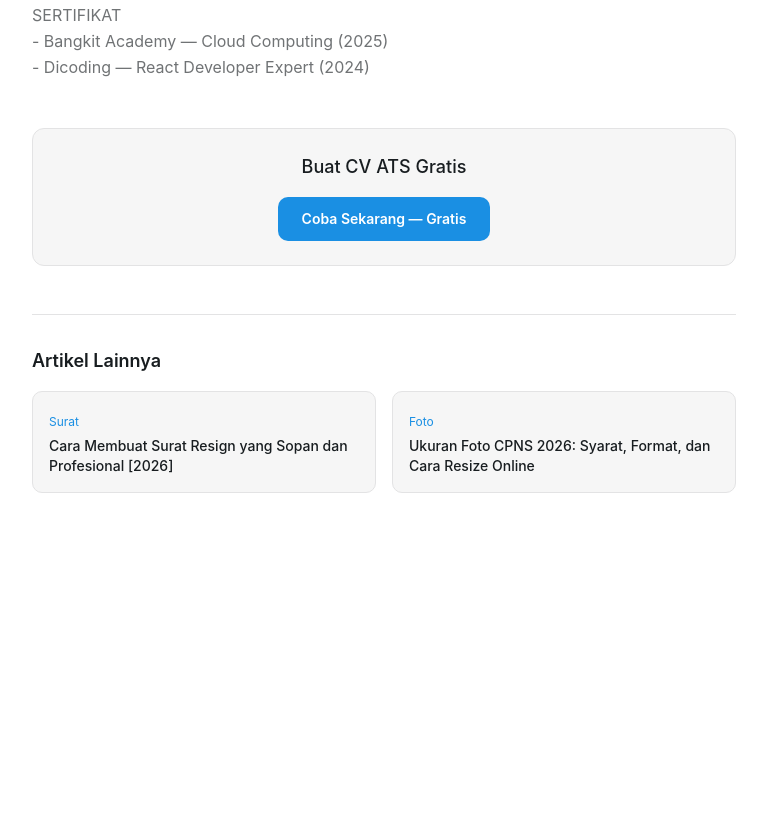
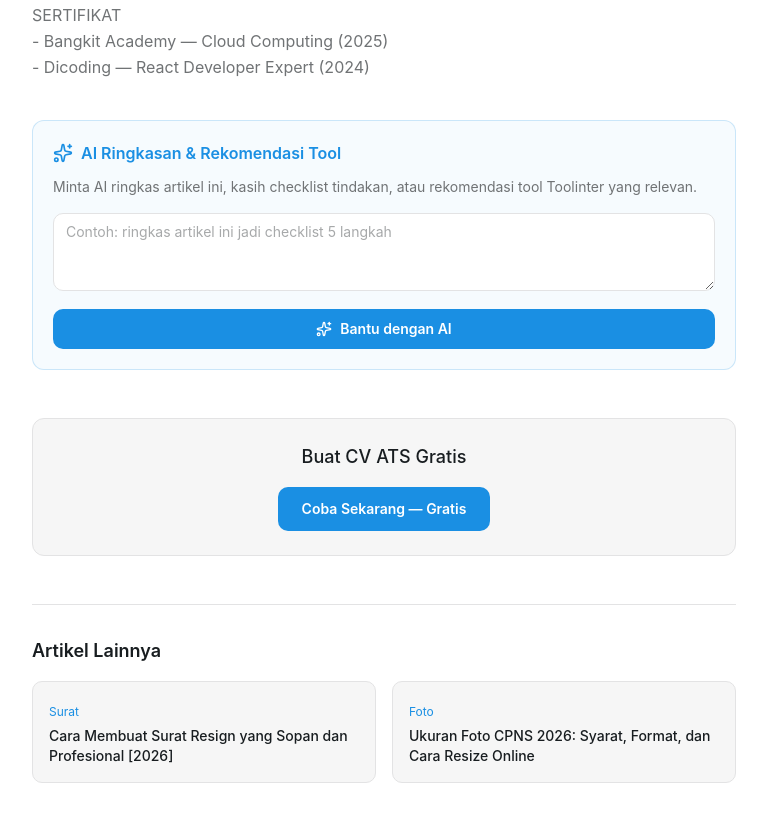
Before and after one commit to creativealip-rgb/toolinter, a Next.js app: page /blog/cara-buat-cv-ats in a window 1280 px wide. Shown: the part 2280-3101 px from the top of the page, without its empty margins (256-1023 px from the left). Before the commit the page ends 2821 px from the top, so only its background shows below. Built offline with nearby package versions, Linux system fonts and the light colour scheme.

Commit message:
Add AI blog helper and polish surat AI

```diff
--- a/src/app/blog/[slug]/page.tsx
+++ b/src/app/blog/[slug]/page.tsx
@@ -3,6 +3,7 @@ import Link from "next/link";
 import { notFound } from "next/navigation";
 import { blogPosts, getBlogPost, getAllSlugs } from "@/data/blog";
 import { ArrowLeft, Clock, Calendar, Tag } from "lucide-react";
+import AiInsightBox from "@/components/ai-insight-box";
 
 interface PageProps {
   params: Promise<{ slug: string }>;
@@ -96,6 +97,17 @@ export default async function BlogPostPage({ params }: PageProps) {
           ))}
         </div>
 
+        <div className="mt-10">
+          <AiInsightBox
+            title="AI Ringkasan & Rekomendasi Tool"
+            description="Minta AI ringkas artikel ini, kasih checklist tindakan, atau rekomendasi tool Toolinter yang relevan."
+            placeholder="Contoh: ringkas artikel ini jadi checklist 5 langkah"
+            buttonLabel="Bantu dengan AI"
+            context={`Artikel Toolinter:\nJudul: ${post.title}\nKategori: ${post.category}\nRingkasan: ${post.excerpt}\nCTA tool: ${post.ctaHref}\nIsi artikel:\n${post.content.map((section) => `${section.heading || ""}\n${section.paragraphs.join("\n")}`).join("\n\n")}`}
+            system="Kamu adalah asisten blog Toolinter. Ringkas artikel, buat checklist, dan rekomendasikan link tool internal yang paling relevan. Jawab singkat, praktis, bahasa Indonesia."
+          />
+        </div>
+
         {/* CTA */}
         <div className="mt-12 rounded-xl border border-border bg-surface p-6 text-center">
           <p className="mb-4 text-lg font-medium text-ink">
--- a/src/components/surat-generator.tsx
+++ b/src/components/surat-generator.tsx
@@ -669,8 +669,8 @@ export default function SuratGenerator({
     }, 500);
   };
 
-  const handleAiGenerate = async () => {
-    if (!aiPrompt.trim()) return;
+  const handleAiGenerate = async (quickPrompt?: string) => {
+    const instruction = (quickPrompt || aiPrompt).trim() || "Buatkan surat resmi yang rapi, sopan, dan siap dipakai.";
     setIsAiGenerating(true);
     setShowPreview(true);
 
@@ -682,7 +682,7 @@ export default function SuratGenerator({
 
     const fullPrompt = `Buatkan ${title} dengan data berikut:
 ${context ? context + "\n\n" : ""}
-Instruksi tambahan: ${aiPrompt}
+Instruksi tambahan: ${instruction}
 
 Tuliskan surat lengkap dengan format yang benar.`;
 
@@ -847,13 +847,26 @@ Tuliskan surat lengkap dengan format yang benar.`;
                     <textarea
                       value={aiPrompt}
                       onChange={(e) => setAiPrompt(e.target.value)}
-                      placeholder="Contoh: Buatkan surat resign yang sopan untuk pindah ke perusahaan lain..."
+                      placeholder="Opsional: tulis gaya/tujuan khusus, contoh: lebih formal untuk HRD..."
                       rows={3}
                       className="w-full px-3 py-2.5 text-sm bg-surface border border-border rounded-lg text-ink placeholder:text-ink-muted focus:outline-none focus:border-purple-500 focus:ring-1 focus:ring-purple-500/20 resize-none"
                     />
+                    <div className="flex flex-wrap gap-2">
+                      {["Buat lebih formal", "Buat singkat", "Buat sopan dan hangat"].map((q) => (
+                        <button
+                          key={q}
+                          type="button"
+                          onClick={() => handleAiGenerate(q)}
+                          disabled={isAiGenerating}
+                          className="rounded-full border border-purple-200 px-3 py-1 text-xs text-purple-700 hover:bg-purple-50 disabled:opacity-50"
+                        >
+                          {q}
+                        </button>
+                      ))}
+                    </div>
                     <button
-                      onClick={handleAiGenerate}
-                      disabled={isAiGenerating || !aiPrompt.trim()}
+                      onClick={() => handleAiGenerate()}
+                      disabled={isAiGenerating}
                       className="w-full flex items-center justify-center gap-2 py-2.5 bg-purple-600 hover:bg-purple-700 text-white font-semibold rounded-lg transition-colors disabled:opacity-50 text-sm"
                     >
                       {isAiGenerating ? (
```
